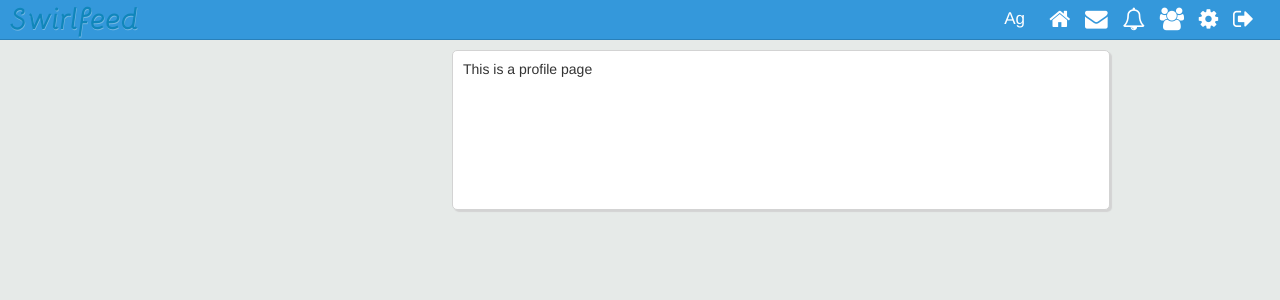
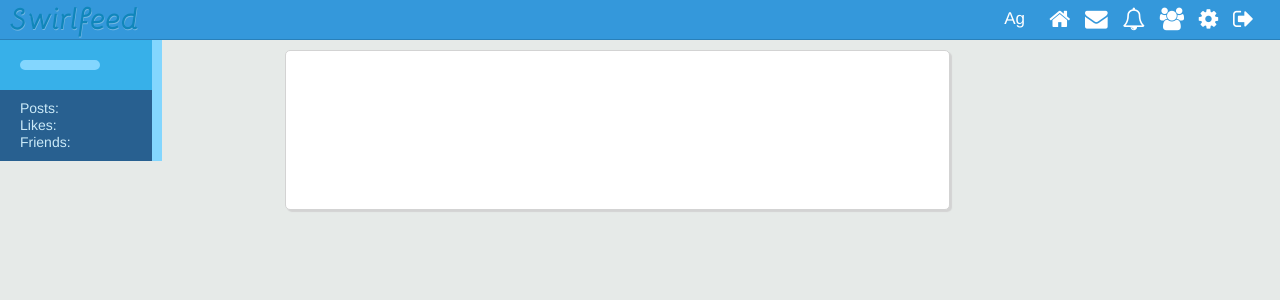
Before and after one commit to HeinHtet405/Swirlfeed, a PHP site: page /profile.php in a window 1280 px wide. Shown: the top 300 px of the page. Run offline with PHP 8.4, Linux system fonts and the light colour scheme; a user stored in the database is signed in; data comes from the database, SQL or seed files in the repository; data that the repository does not hold is empty; some libraries are stand-ins or nearby versions.

Commit message:
Next Time Start with video No.74

```diff
--- a/assets/css/style.css
+++ b/assets/css/style.css
@@ -216,3 +216,65 @@
     color: #20aae5;
     border: none;
 }
+
+.newsfeedPostOptions iframe {
+    border: 0px;
+    height: 17px;
+    width: 120px;
+}
+
+.newsfeedPostOptions form {
+    position: absolute;
+    top: 0;
+}
+
+.comment_like {
+    background-color: transparent;
+    border: none;
+    font-size: 14px;
+    color: #3498db;
+    padding: 0;
+    height: auto;
+    width: auto;
+    margin: 0;
+}
+
+.like_value {
+    display: inline;
+    font-size: 14px;
+    margin-left: 10px;
+}
+
+.profile_left {
+    top: -10px;
+    width: 17%;
+    max-width: 240px;
+    min-width: 130px;
+    height: 100%;
+    float: left;
+    position: relative;
+    background-color: #37B0E9;
+    border-right: 10px solid #83D6FE;
+    color: #CBEAF8;
+    margin-right: 20px;
+}
+
+.profile_left img {
+    min-width: 80px;
+    width: 55%;
+    margin: 20px;
+    border: 5px solid #83d6fe;
+    border-radius: 100px;
+}
+
+.profile_info {
+    display: list-item;
+    background-color: #286090;
+    width: 100%;
+    padding: 10px 0 10px 0;
+}
+
+.profile_info p {
+    margin: 0 0 0 20px;
+    word-wrap: break-word;
+}
--- a/includes/classes/Post.php
+++ b/includes/classes/Post.php
@@ -185,6 +185,7 @@
 				</div>
                                 <div class='newsfeedPostOptions'>
 				   Comments($comments_check_num)&nbsp;&nbsp;&nbsp;
+                                   <iframe src='like.php?post_id=$id' scrolling='no'></iframe>
 				</div>
                             </div>
 			    <div class='post_comment' id='toggleComment$id' style='display:none;'>
--- a/profile.php
+++ b/profile.php
@@ -1,9 +1,37 @@
 <?php
 include("includes/header.php");
-//  session_destroy();
+
+if (isset($_GET['profile_username'])) {
+    $username = $_GET['profile_username'];
+    $user_details_query = mysqli_query($con, "SELECT * FROM users WHERE username='$username'");
+    $user_array = mysqli_fetch_array($user_details_query);
+
+    $num_friends = (substr_count($user_array['friend_array'], ",")) - 1;
+}
 ?>
+
+<style type="text/css">
+    .wrapper {
+        margin-left: 0px;
+        padding-left: 0px;
+    }
+</style>
+
+<div class="profile_left">
+    <img src="<?php echo $user_array['profile_pic']; ?>">
+
+    <div class="profile_info">
+        <p><?php echo "Posts: " . $user_array['num_posts']; ?></p>
+        <p><?php echo "Likes: " . $user_array['num_likes']; ?></p>
+        <p><?php echo "Friends: " . $num_friends ?></p>
+    </div>
+
+</div>
+
 <div class="main_column column">
-    This is a profile page
+    <?php
+    echo $username;
+    ?>
 </div>
 
 </div>
```
Also changed, not shown: like.php (added, +87 -0 lines).
